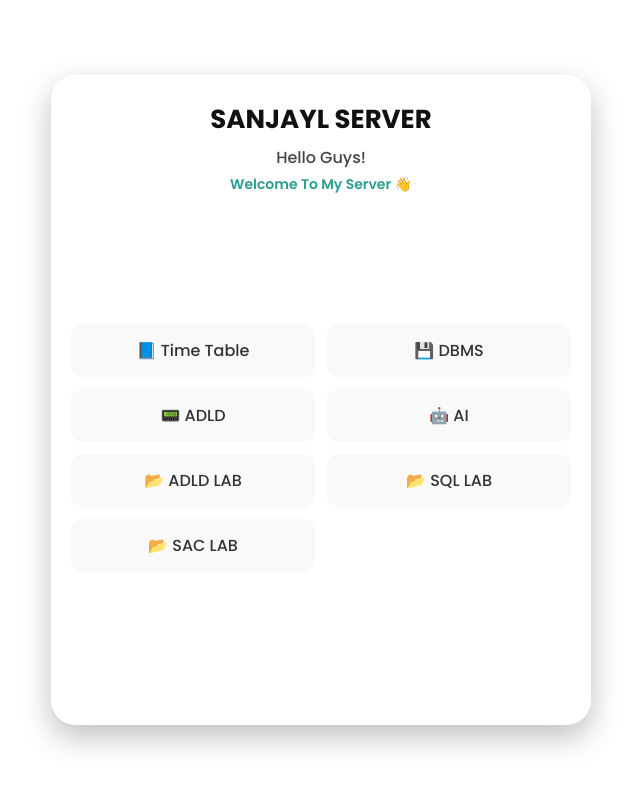
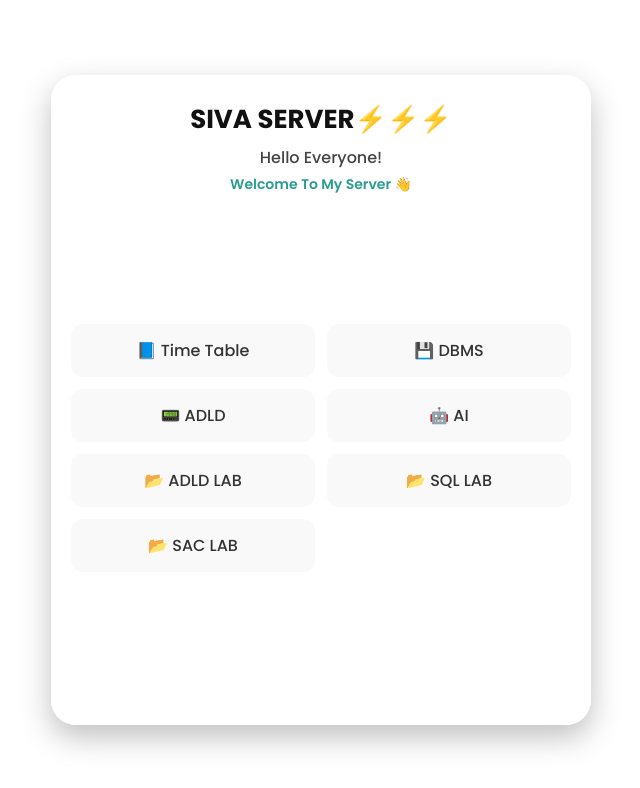
Before and after one commit to sivaaidsa/server, a plain HTML site: page index.html in a window 1280 px wide. Shown: the whole page, without its empty margins (319-959 px from the left). Drawn offline with Linux system fonts and the light colour scheme.

Commit message:
Update index.html

```diff
--- a/index.html
+++ b/index.html
@@ -3,7 +3,7 @@
 <head>
   <meta charset="UTF-8" />
   <meta name="viewport" content="width=device-width, initial-scale=1.0" />
-  <title>siva Server</title>
+  <title>Siva Server</title>
 
   <!-- Google Font: Poppins -->
   <link href="https://fonts.googleapis.com/css2?family=Poppins:wght@400;500;600;700&display=swap" rel="stylesheet">
@@ -130,8 +130,8 @@
 <body>
   <div class="iphone">
     <div class="header">
-      <div class="text-wrapper">SANJAYL SERVER</div>
-      <div class="text-wrapper-2">Hello Guys!</div>
+      <div class="text-wrapper">SIVA SERVER⚡⚡⚡ </div>
+      <div class="text-wrapper-2">Hello Everyone!</div>
       <div class="text-wrapper-3">Welcome To My Server 👋</div>
     </div>
 
```
